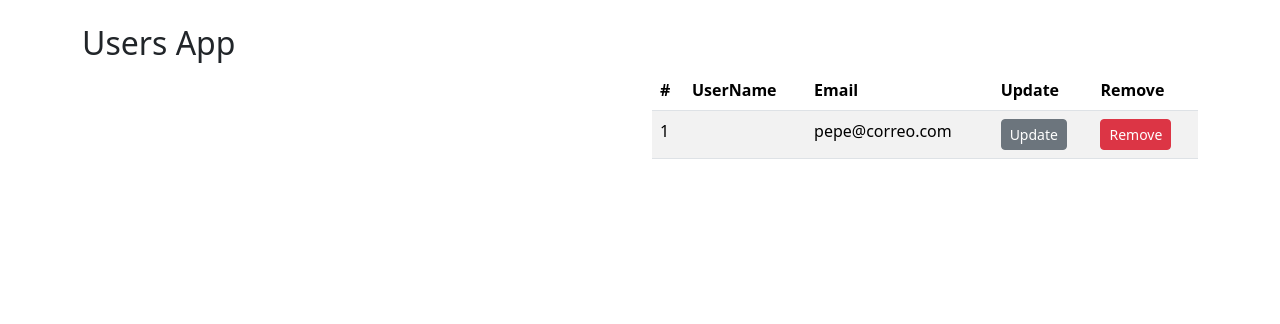
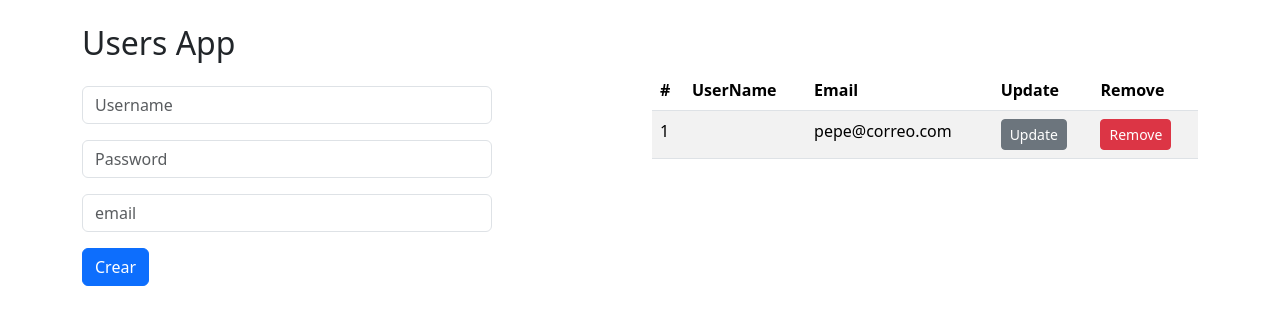
Before and after one commit to Alexis260698/usuarios-FrontReact, a React (Vite) app: page / in a window 1280 px wide. Shown: the top 324 px of the page. Built offline with nearby package versions, Linux system fonts and the light colour scheme.

Commit message:
maquetandop formulario

```diff
--- a/src/Components/UserForm.jsx
+++ b/src/Components/UserForm.jsx
@@ -1,8 +1,51 @@
+import { useState } from "react"
+
+const initialUserForm = {
+    username: '',
+    password: '',
+    email: '',
+}
 
 export const UserForm = () => {
+
+    const [userForm, setUserForm] = useState(initialUserForm);
+
+    const { username, password, email } = userForm;
+
+    const onInputChange = ({ target }) => {
+        const { name, value } = target;
+        setUserForm({
+            ...userForm,
+            [name]: value
+        })
+    }
+
+
     return (
-
-        <form></form>
+        <form>
+            <input
+                className="form-control my-3 w-75"
+                placeholder="Username"
+                name="username"
+                value={username} onChange={onInputChange} />
+            <input
+                className="form-control my-3 w-75"
+                placeholder="Password"
+                type="password"
+                name="password"
+                value={password}
+                onChange={onInputChange} />
+            <input
+                className="form-control my-3 w-75"
+                placeholder="email"
+                name="email"
+                value={email}
+                onChange={onInputChange} />
+            <button
+                className="btn btn-primary"
+                type='submit'
+            >Crear</button>
+        </form>
 
     )
 }
```
